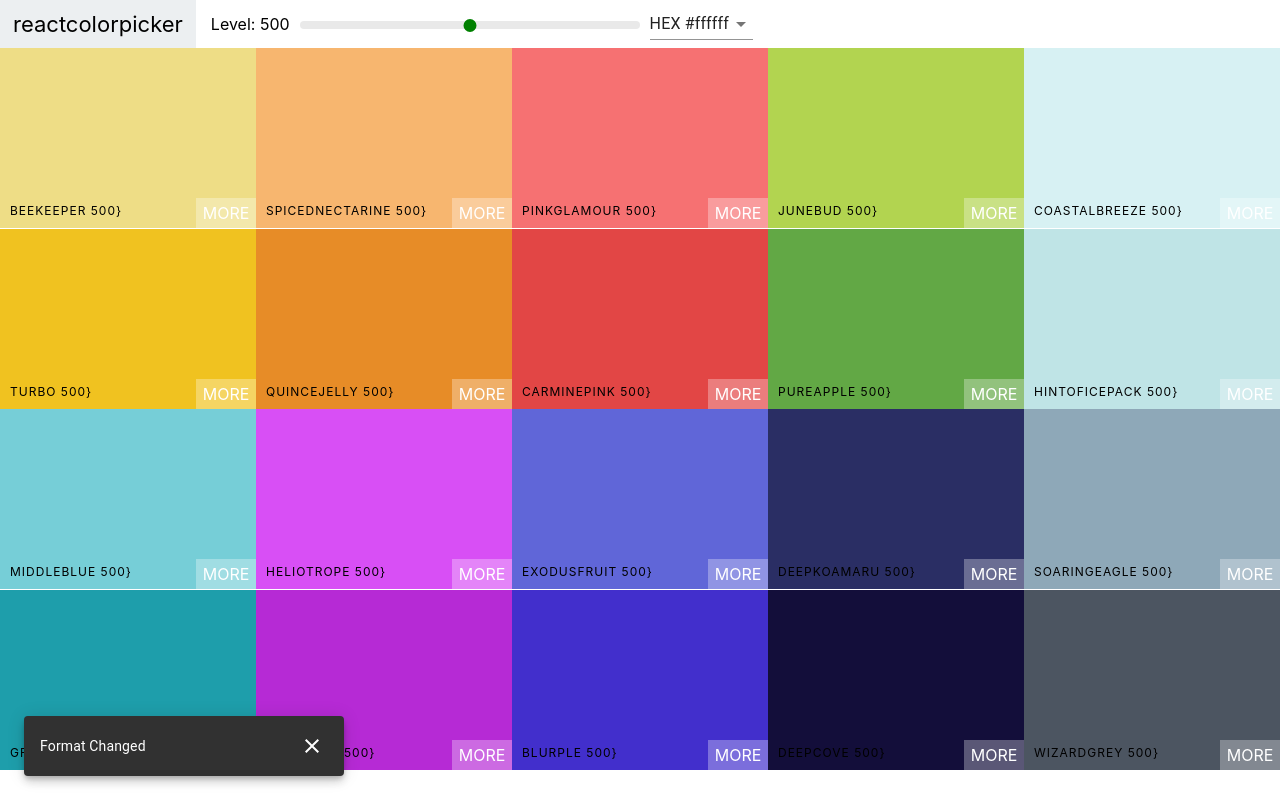
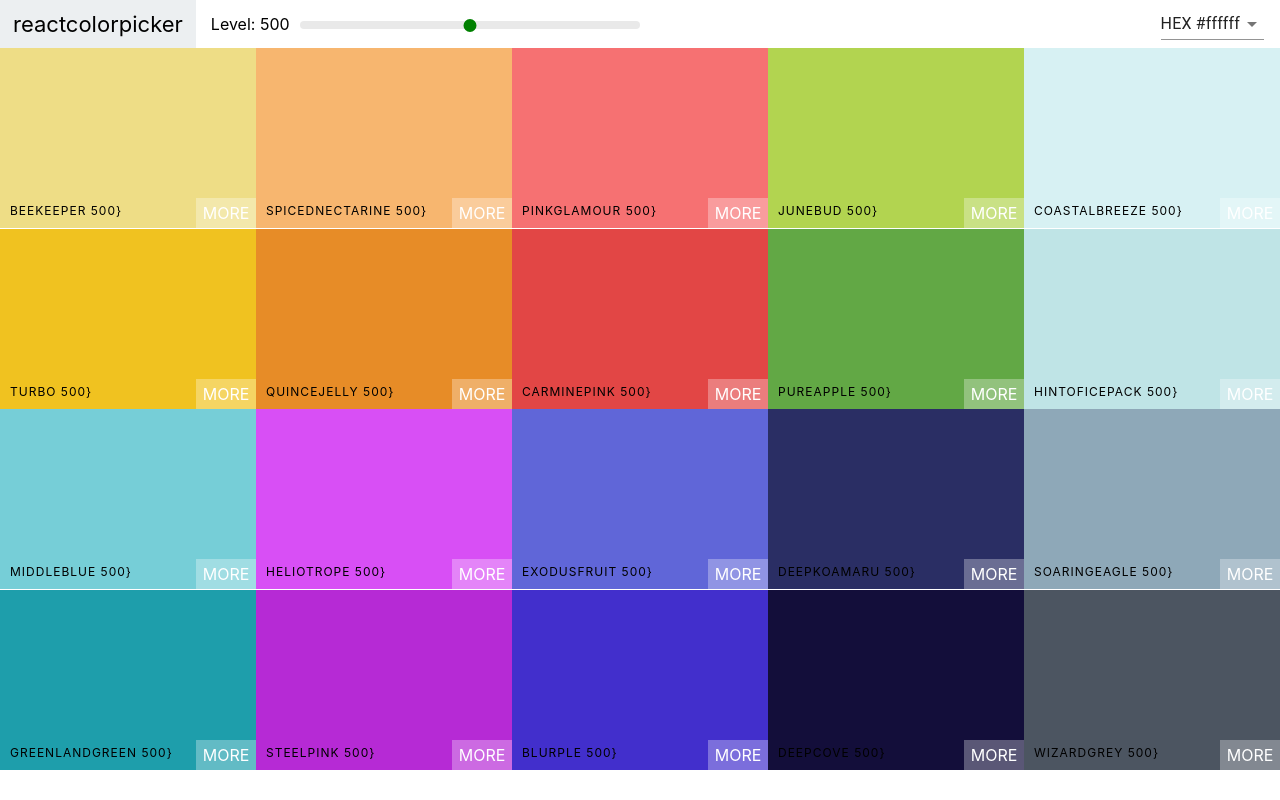
Before and after one commit to dballowe7912/color-picker-react, a React (Create React App) app: page / in a window 1280 px wide. Built offline with nearby package versions, Linux system fonts and the light colour scheme.

Commit message:
Added dropdown select component functionality

```diff
--- a/src/components/Navbar/Navbar.css
+++ b/src/components/Navbar/Navbar.css
@@ -53,3 +53,8 @@
     margin-bottom: -7px;
     cursor: inherit;
 }
+
+.select-container {
+    margin-left: auto;
+    margin-right: 1rem;
+}
--- a/src/components/Navbar/Navbar.js
+++ b/src/components/Navbar/Navbar.js
@@ -16,15 +16,15 @@
 
         this.state = {
             format: "hex",
-            open: true
+            open: false
         };
 
-        this.handleChange = this.handleChange.bind(this);
+        this.handleFormatChange = this.handleFormatChange.bind(this);
         this.closeSnackbar = this.closeSnackbar.bind(this);
     }
 
-    handleChange(event) {
-        this.setState({ format: event.target.value });
+    handleFormatChange(event) {
+        this.setState({ format: event.target.value, open: true});
         this.props.handleChange(event.target.value);
     }
 
@@ -35,7 +35,7 @@
     }
 
     render() {
-        const { level, changeLevel, handleChange } = this.props;
+        const { level, changeLevel } = this.props;
         const { format } = this.state;
         return (
             <header className="Navbar">
@@ -57,7 +57,7 @@
                 <div className="select-container">
                     <Select
                         value={format}
-                        onChange={this.handleChange}
+                        onChange={this.handleFormatChange}
                     >
                         <MenuItem value="hex">HEX #ffffff</MenuItem>
                         <MenuItem value="rgb">RGB rgb(255, 255, 255)</MenuItem>
@@ -68,12 +68,18 @@
                     anchorOrigin={{ vertical: "bottom", horizontal: "left" }}
                     open={this.state.open}
                     autoHideDuration={3000}
-                    message={<span id="message-id">Format Changed</span>}
+                    message={<span id="message-id">Format Changed to { format.toUpperCase() }</span>}
                     ContentProps={{
                         "aria-describedby": "message-id"
                     }}
+                    onClose={this.closeSnackbar}
                     action={[
-                        <IconButton onClick={this.closeSnackbar} color="inherit">
+                        <IconButton
+                            onClick={this.closeSnackbar}
+                            color="inherit"
+                            key="close"
+                            aria-label="close"
+                        >
                             <CloseIcon />
                         </IconButton>
                     ]}
```
